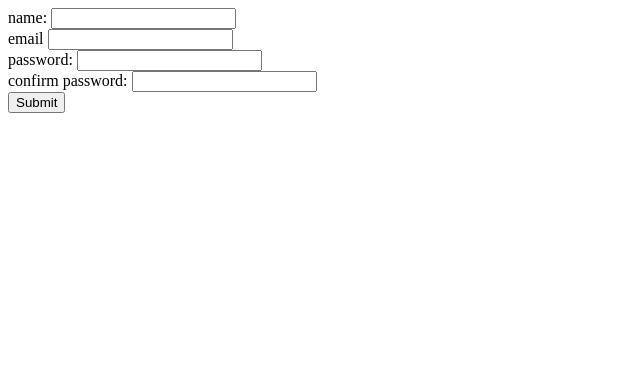
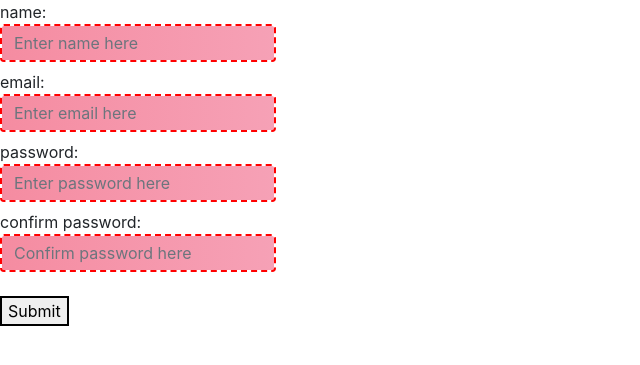
Before and after one commit to somantalha/fa18-bcs-202-quiz-2-Forum_Submission, a PHP site: page / in a window 1280 px wide. Shown: the top 365 px of the page, without its empty margins (0-640 px from the left). Run offline with PHP 8.4, Linux system fonts and the light colour scheme.

Commit message:
layout left

```diff
--- a/index.css
+++ b/index.css
@@ -1,3 +1,13 @@
-.error {
-  border: 1px solid red;
+input:invalid {
+  border: 2px dashed red;
 }
+input:invalid:required {
+  background-image: linear-gradient(
+    to right,
+    rgb(245, 140, 161),
+    rgb(246, 161, 182)
+  );
+}
+input:valid {
+  border: 2px solid black;
+}
--- a/index.html
+++ b/index.html
@@ -1,25 +1,38 @@
-<!DOCTYPE html>
+<!doctype html>
 <html lang="en">
-<head>
+  <head>
     <meta charset="UTF-8">
     <meta http-equiv="X-UA-Compatible" content="IE=edge">
     <meta name="viewport" content="width=device-width, initial-scale=1.0">
     <script src="https://code.jquery.com/jquery-3.6.0.min.js"></script>
+
     <script src="myjscode.js"></script>
     <link rel="stylesheet" href="./index.css">
     <title>Forum Validation!</title>
-</head>
-<body>
+
+    <meta charset="utf-8">
+    <meta name="viewport" content="width=device-width, initial-scale=1, shrink-to-fit=no">
+    <link rel="stylesheet" href="https://cdnjs.cloudflare.com/ajax/libs/font-awesome/4.7.0/css/font-awesome.min.css">
+        <!-- Bootstrap CSS -->
+    <link rel="stylesheet" href="https://stackpath.bootstrapcdn.com/bootstrap/4.3.1/css/bootstrap.min.css" integrity="sha384-ggOyR0iXCbMQv3Xipma34MD+dH/1fQ784/j6cY/iJTQUOhcWr7x9JvoRxT2MZw1T" crossorigin="anonymous">
+  </head>
+  <body>
     <form action="" id="myForm">
-        <div>
-        name: <input type="text" id="name"> <br>
-        email   <input type="text" id="email"> <br>
-        password: <input type="password" id="password"> <br>
-        confirm password: <input type="password" id="confirm_password"> <br>
-        <span id="error"></span>
+        <div class="mb-3">
+        <label for="formGroupExampleInput" class="form-label">name:
+        <input type="text" id="name" class="form-control" required minlength="5" placeholder="Enter name here" ></label><br>
+        <label for="email">email:
+        <input type="email" id="email" required class="form-control" placeholder="Enter email here"></label> <br>
+        <label for="password">password:
+        <input type="password" name="password" id="password" class="form-control" placeholder="Enter password here" required minlength="8"  onChange="onChange()"></label><br>
+        <label for="confirm_password">confirm password:
+        <input type="password" name="confirm_password" class="form-control" placeholder="Confirm password here" id="confirm_password" required minlength="8"  onChange="onChange()"><span id='message'></span> </label> <br>
     </div>
-        <input type="submit"  >
+        <input type="submit">
 
     </form>
-</body>
+    <script src="https://code.jquery.com/jquery-3.3.1.slim.min.js" integrity="sha384-q8i/X+965DzO0rT7abK41JStQIAqVgRVzpbzo5smXKp4YfRvH+8abtTE1Pi6jizo" crossorigin="anonymous"></script>
+    <script src="https://cdnjs.cloudflare.com/ajax/libs/popper.js/1.14.7/umd/popper.min.js" integrity="sha384-UO2eT0CpHqdSJQ6hJty5KVphtPhzWj9WO1clHTMGa3JDZwrnQq4sF86dIHNDz0W1" crossorigin="anonymous"></script>
+    <script src="https://stackpath.bootstrapcdn.com/bootstrap/4.3.1/js/bootstrap.min.js" integrity="sha384-JjSmVgyd0p3pXB1rRibZUAYoIIy6OrQ6VrjIEaFf/nJGzIxFDsf4x0xIM+B07jRM" crossorigin="anonymous"></script>
+  </body>
 </html>
--- a/myjscode.js
+++ b/myjscode.js
@@ -1,40 +1,40 @@
+$(function () {
 
-$(function () {
     $("#myForm").submit(handleFormSubmit);
+
   });
-  $("#myForm"). submit(function(e) {
-    e. preventDefault();
+
+     function onChange() {
+        const password = document.querySelector('input[name=password]');
+        const confirm_password = document.querySelector('input[name=confirm_password]');
+        if (confirm_password.value === password.value) {
+            confirm_password.setCustomValidity('');
+        } else {
+            confirm_password.setCustomValidity('Passwords do not match');
+        }
+
+      }
+      /*  function check() {
+        if (document.getElementById('password').value ==
+          document.getElementById('confirm_password').value) {
+          document.getElementById('message').style.color = 'green';
+          document.getElementById('message').innerHTML = 'Password Match';
+        } else {
+          document.getElementById('message').style.color = 'red';
+          document.getElementById('message').innerHTML = 'Password not Match';
+        }
+      }*/
+ function handleFormSubmit(e) {
+
+    var email = document.getElementById("email");
+
+    email.addEventListener("input", function (event) {
+      if (email.validity.typeMismatch) {
+        email.setCustomValidity("Please enter an e-mail address!");
+      } else {
+        email.setCustomValidity("");
+      }
     });
- function handleFormSubmit(e) {
-    var name = $("#name").val();
-    var pass1= $("#password").val();
-    var pass2= $("#confirm_password").val();
-    var error = document.getElementById("error")
-    if(name.length < 5)
-    {
-        error.textContent = "Name should be atleast 5 character long!!"
-        error.style.color = "red"
-        e. preventDefault();
-    }
-    else if(pass1 != pass2)
-    {
-        error.textContent = "Password should be Same!!"
-        error.style.color = "red"
-        e. preventDefault();
-    }
-    else if((pass1.length < 8) || (pass2.length < 8) )
-    {
-        error.textContent = "Password should be atleast 8 character long!!"
-        error.style.color = "red"
-        e. preventDefault();
-    }
-    else
-    {
-        error.textContent = "Forum is Submitted successfully!!"
-        error.style.color = "green"
-        alert("Form is being submitted");
-        e. preventDefault();
+    alert("Form is being submitted");
 
-
-    }
   }
```
